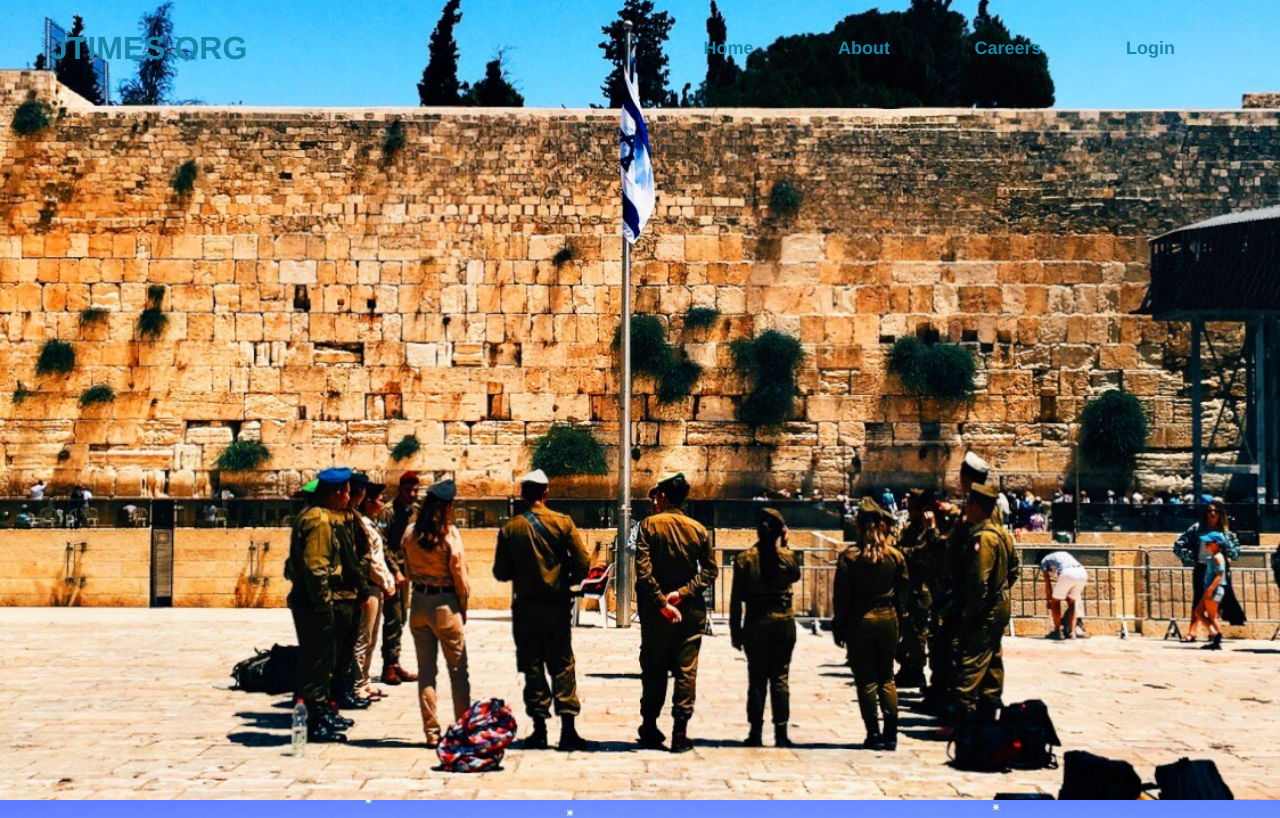
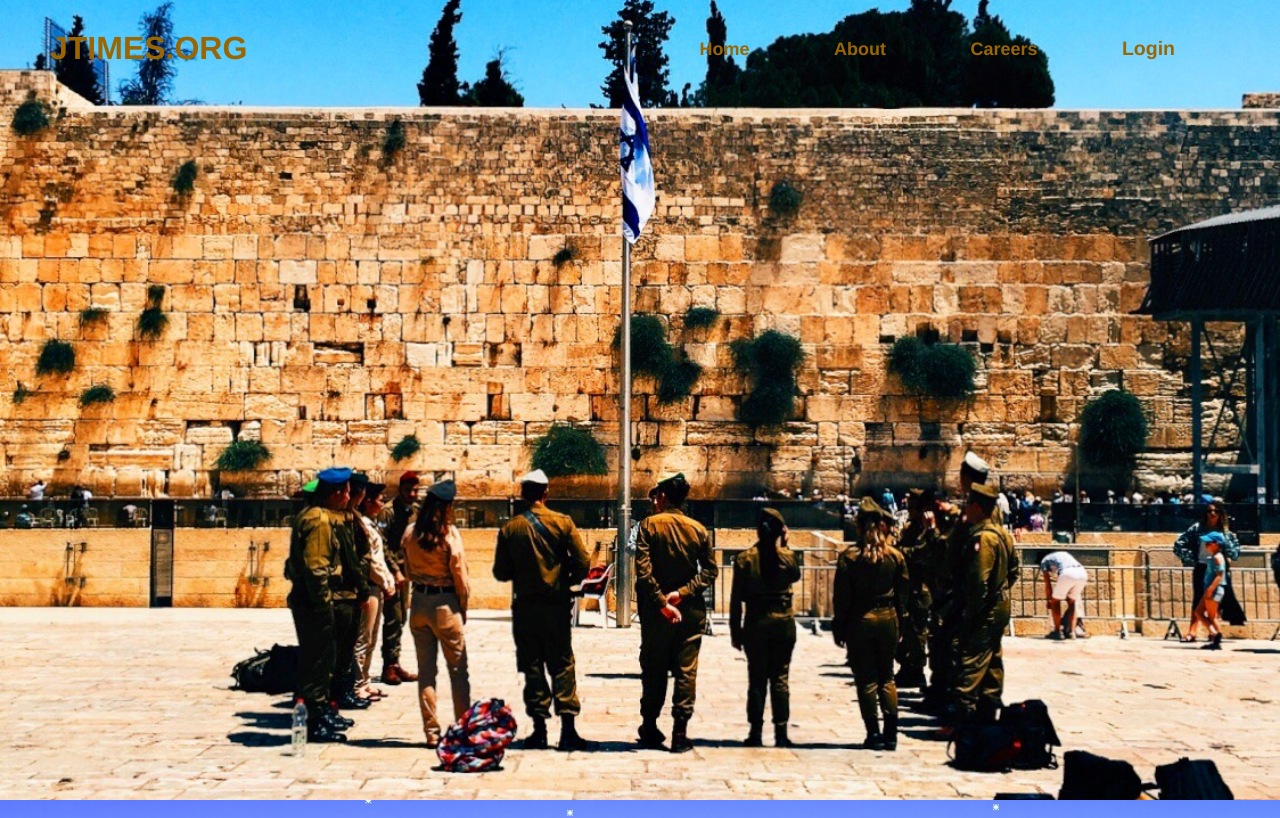
Before and after one commit to shabbat-shalom/shabbat-shalom.github.io, a plain HTML site: page index.html in a window 1280 px wide. Shown: the top 818 px of the page. Drawn offline with nearby package versions, Linux system fonts and the light colour scheme; no server answers.

Commit message:
update 1:37

```diff
--- a/styles.css
+++ b/styles.css
@@ -120,13 +120,13 @@ header {
 
 .logo {
         font-size: 2rem;
-        color: rgb(23, 136, 171);
+        color: rgb(155, 101, 2);
         pointer-events: none;
 }
 
 .navigation a {
         text-decoration: none;
-        color: rgb(23, 136, 171);
+        color: rgb(155, 101, 2);
         padding: 6px 15px;
         border-radius: 20px;
         margin: 0 10px;
@@ -137,17 +137,17 @@ header {
 
 .navigation button {
         text-decoration: none;
-        color: rgb(23, 136, 171);
+        color: rgb(155, 101, 2);
         padding: 6px 15px;
         border-radius: 20px;
         margin: 0 10px;
         font-weight: 600;
-        font-size: 18px;
+        font-size: 19.5px;
         margin-right: 40px;
 }
 
 .navigation a:hover, .navigation button:hover {
-        background: rgb(23, 136, 171);
+        background: rgb(155, 101, 2);
         color: white;
 }
 
```
